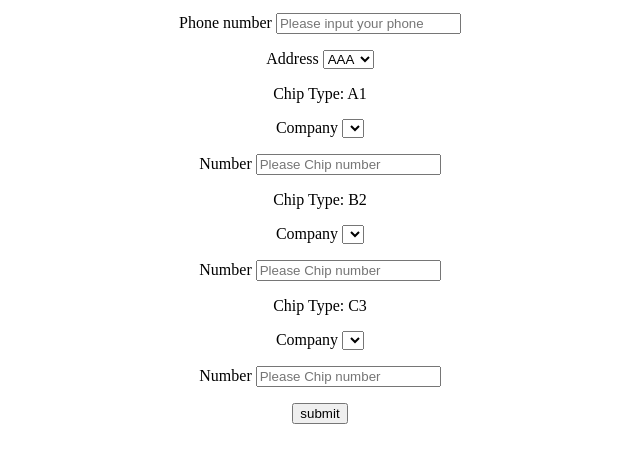
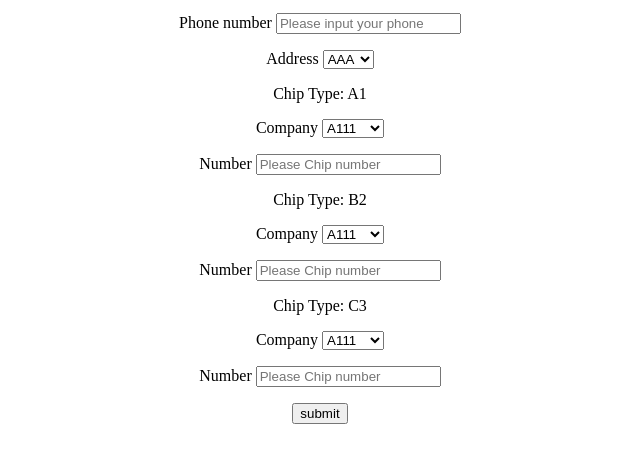
Before and after one commit to CSC3170-2022Fall/project-venti-dice-roll, a plain HTML site: page project/flaskProject/templates/index.html in a window 1280 px wide. Shown: the part 104-566 px from the top of the page, without its empty margins (328-968 px from the left). Drawn offline with Linux system fonts and the light colour scheme.

```diff
--- a/project/flaskProject/templates/index.html
+++ b/project/flaskProject/templates/index.html
@@ -44,9 +44,9 @@
     <div id="chip1" name="chip">
         <p>Chip Type: A1 </p>
         <p>Company <select id="company1" name="company">
-            <!-- <option>A111 </option>
+            <option>A111 </option>
             <option>B2222</option>
-            <option>C3333</option> -->
+            <option>C3333</option>
         </select></p>
         <p>Number <input type="text" placeholder="Please Chip number" name="chip_num_a1"/></p>
     </div>
@@ -54,9 +54,9 @@
     <div id="chip2" name="chip">
         <p>Chip Type: B2 </p>
         <p>Company <select id="company2" name="company">
-            <!-- <option>A111 </option>
+            <option>A111 </option>
             <option>B2222</option>
-            <option>C3333</option> -->
+            <option>C3333</option>
         </select></p>
         <p>Number <input type="text" placeholder="Please Chip number" name="chip_num_b2"/></p>
     </div>
@@ -64,9 +64,9 @@
     <div id="chip3" name="chip">
         <p>Chip Type: C3 </p>
         <p>Company <select id="company3" name="company">
-            <!-- <option>A111 </option>
+            <option>A111 </option>
             <option>B2222</option>
-            <option>C3333</option> -->
+            <option>C3333</option>
         </select></p>
         <p>Number <input type="text" placeholder="Please Chip number" name="chip_num_c3"/></p>
     </div>
```
Also changed, not shown: 1 other file.
